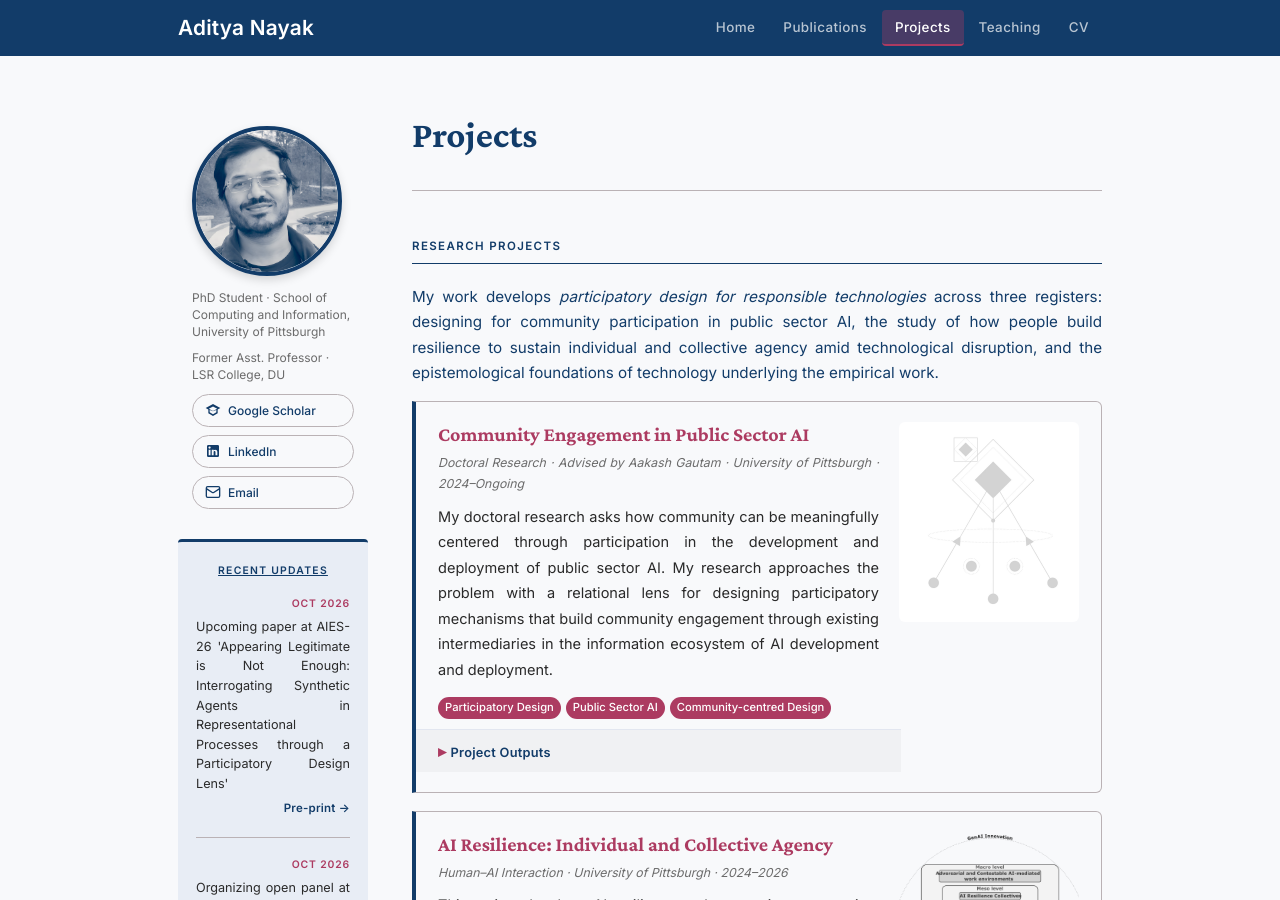
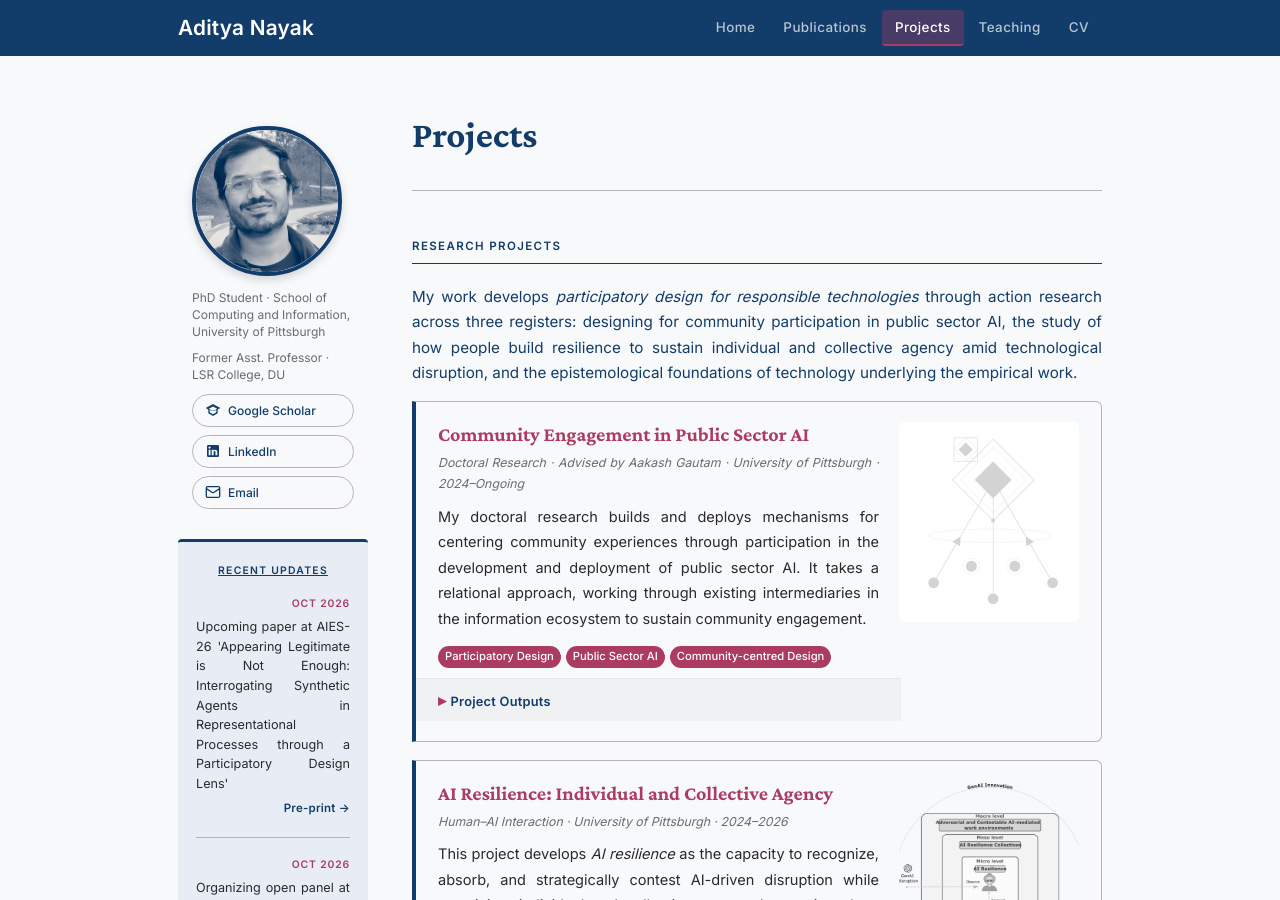
Before and after one commit to adityanayak-info/adityanayak-info.github.io, a Jekyll site: the page built from projects.md, in a window 1280 px wide and 900 px high. Built offline with Jekyll 4.4.1, drawn with Linux system fonts in a browser that asks for light colours.

Commit message:
Revise doctoral research description for clarity
Updated the description of doctoral research to emphasize community-centered mechanisms in public sector AI.

```diff
--- a/projects.md
+++ b/projects.md
@@ -22,7 +22,7 @@ permalink: /projects/
 ## Research Projects
 
 <p class="projects-intro">
-  My work develops <em>participatory design for responsible technologies</em> across three
+  My work develops <em>participatory design for responsible technologies</em> through action research across three
   registers: designing for community participation in public sector AI,
   the study of how people build resilience to sustain individual and collective agency amid technological disruption, and the
   epistemological foundations of technology underlying the empirical work.
@@ -33,7 +33,7 @@ permalink: /projects/
   <div class="project-card-body">
     <h3><a href="#" class="project-card-link">Community Engagement in Public Sector AI</a></h3>
     <p class="project-meta">Doctoral Research · Advised by Aakash Gautam · University of Pittsburgh · 2024–Ongoing</p>
-    <p>My doctoral research asks how community can be meaningfully centered through participation in the development and deployment of public sector AI. My research approaches the problem with a relational lens for designing participatory mechanisms that build community engagement through existing intermediaries in the information ecosystem of AI development and deployment.</p>
+    <p>My doctoral research builds and deploys mechanisms for centering community experiences through participation in the development and deployment of public sector AI. It takes a relational approach, working through existing intermediaries in the information ecosystem to sustain community engagement.</p>
     <span class="project-tag">Participatory Design</span><span class="project-tag">Public Sector AI</span><span class="project-tag">Community-centred Design</span>
     <details class="project-outputs">
       <summary>Project Outputs</summary>
```
